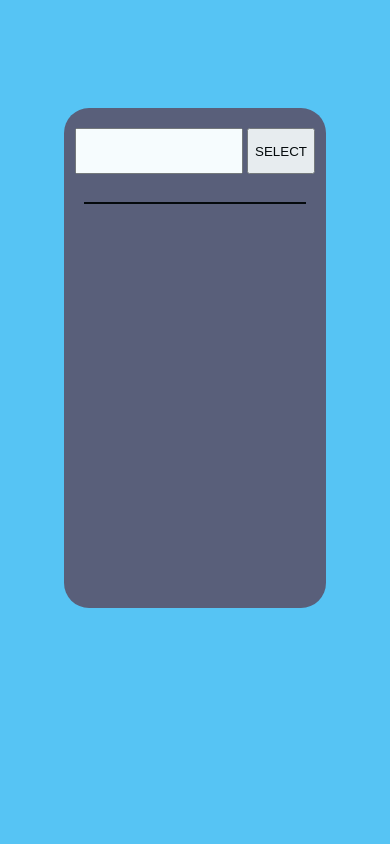
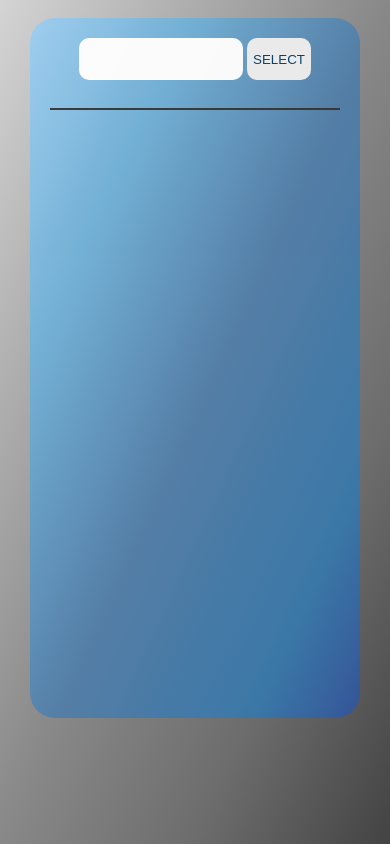
Before and after one commit to Aysel-Aliyeva1/project-weather, a plain HTML site: page index.html in a window 390 px wide. Drawn offline with Linux system fonts and the light colour scheme.

Commit message:
first commit

```diff
--- a/main.js
+++ b/main.js
@@ -1,4 +1,12 @@
 function getWeather() {
+
+  let val = document.getElementById("city").value
+
+  if (val == "") {
+    alert("You must enter a city")
+    return
+  }
+
   let city = document.getElementById("city").value;
 
   let dynamicUrl = `https://api.openweathermap.org/data/2.5/weather?q=${city}&appid=cad7ec124945dcfff04e457e76760d90`;
--- a/style.css
+++ b/style.css
@@ -1,5 +1,13 @@
 body {
-  background-color: rgb(86, 196, 244);
+  background-image: linear-gradient(
+    to bottom right,
+    rgb(212, 212, 212),
+    rgb(173, 173, 173),
+    rgb(136, 136, 136),
+    rgb(108, 108, 108),
+    rgb(67, 67, 67)
+  );
+  background-attachment: fixed;
 }
 
 .main {
@@ -10,7 +18,15 @@ body {
 .main2 {
   width: 70%;
   height: 500px;
-  background-color: rgb(90, 90, 116);
+  background-image: linear-gradient(
+    to bottom right,
+    rgb(168, 214, 248),
+    rgb(113, 177, 216),
+    rgb(81, 125, 167),
+    rgb(56, 120, 170),
+    rgb(47, 55, 141)
+  );
+  background-attachment: fixed;
   margin-top: 100px;
   border-radius: 25px;
   opacity: 0.95;
@@ -26,17 +42,22 @@ body {
   width: 160px;
   height: 40px;
   margin-right: 2px;
+  border: 0;
+  border-radius: 10px;
 }
 
 .citybtn {
-  height: 46px;
+  height: 42px;
   margin-left: 2px;
+  border: 0;
+  border-radius: 10px;
+  color: rgb(6, 61, 103);
 }
 
 .hrtag1 {
   margin-left: 20px;
   margin-right: 20px;
-  border: 1px solid black;
+  border: 1px solid rgb(52, 52, 52);
 }
 
 .main3 {
@@ -58,7 +79,7 @@ body {
 }
 
 .wimg {
-  width: 50%;
+  flex: 50%;
   height: 230px;
 }
 
@@ -80,7 +101,7 @@ body {
 
 .hrtag2 {
   margin-right: 5px;
-  border: 1px solid black;
+  border: 1px solid rgb(52, 52, 52);
 }
 
 .numbspart2 {
@@ -112,3 +133,29 @@ body {
     text-transform: capitalize;
     margin-top: 20px;
 }
+
+@media screen and (max-width: 800px) {
+  .main3 {
+    flex-direction: column;
+  }
+  .main2 {
+    height: 700px;
+    width: 88%;
+    margin-top: 10px;
+    margin-bottom: 10px;
+  }
+  .weathericon {
+    height: 280px;
+  }
+  .wimg {
+    height: 250px;
+    margin-top: -20px;
+  }
+  #wcondition {
+    height: 15px;
+    margin-top: -22px;
+  }
+  .numbspart {
+    margin-top: -40px;
+  }
+}
```
